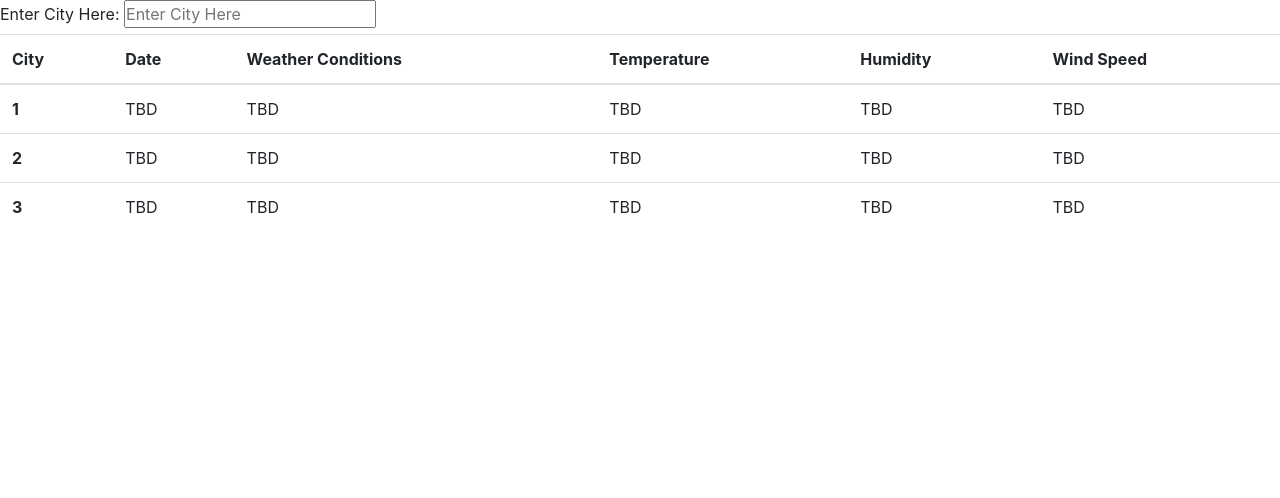
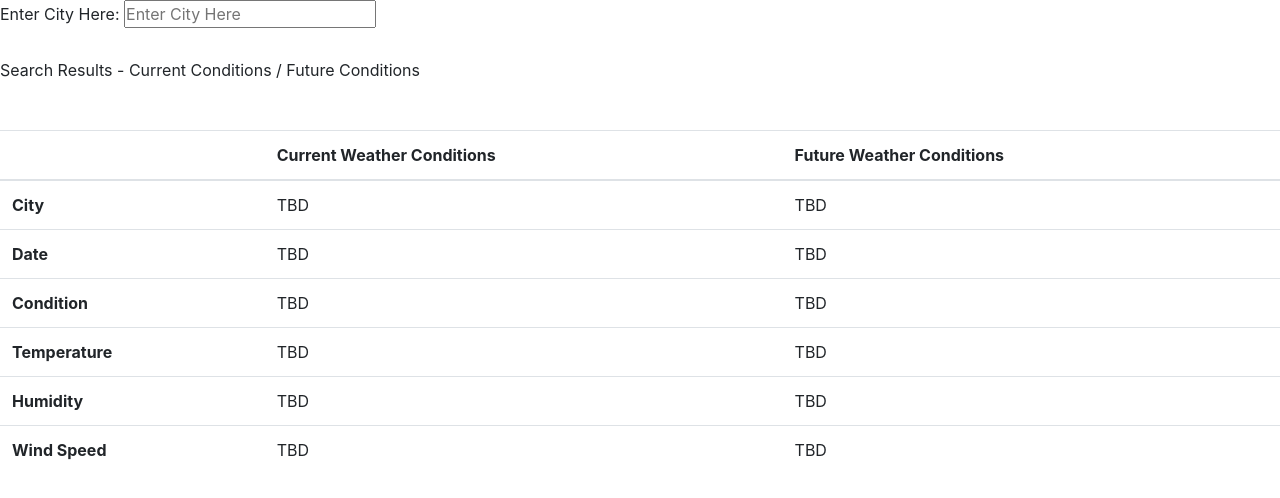
Before and after one commit to alam2tg/precision-weather-stats, a plain HTML site: page index.html in a window 1280 px wide. Drawn offline with nearby package versions, Linux system fonts and the light colour scheme.

Commit message:
Add HTML Page Layout

```diff
--- a/index.html
+++ b/index.html
@@ -1,13 +1,16 @@
 <!DOCTYPE html>
 <html lang="en">
+
 <head>
    <meta charset="UTF-8">
    <meta name="viewport" content="width=device-width, initial-scale=1.0">
    <link rel="stylesheet" href="assets/reset.css">
-   <link rel="stylesheet" href="https://cdn.jsdelivr.net/npm/bootstrap@4.3.1/dist/css/bootstrap.min.css" integrity="sha384-ggOyR0iXCbMQv3Xipma34MD+dH/1fQ784/j6cY/iJTQUOhcWr7x9JvoRxT2MZw1T" crossorigin="anonymous">
    <link rel="stylesheet" href="assets/style.css">
+   <link rel="stylesheet" href="https://cdn.jsdelivr.net/npm/bootstrap@4.3.1/dist/css/bootstrap.min.css"
+      integrity="sha384-ggOyR0iXCbMQv3Xipma34MD+dH/1fQ784/j6cY/iJTQUOhcWr7x9JvoRxT2MZw1T" crossorigin="anonymous">
    <title>Document</title>
 </head>
+
 <body>
    <div id="city">
       <form>
@@ -15,42 +18,49 @@
          <input type="text" id="cityInput" placeholder="Enter City Here">
       </form>
    </div>
+   <br>
+   <div>Search Results - Current Conditions / Future Conditions</div>
+   <br>
+   <br>
 
    <!--Bootstrap Table Below src="https://getbootstrap.com/docs/5.3/content/tables/"-->
    <!--city name, the date, an icon representation of weather conditions, the temperature, the humidity, and the wind speed-->
-   <table class="table">
+
+   <table class="table table-striped-columns">
       <thead>
          <tr>
-          <th scope="col">City</th>
-          <th scope="col">Date</th>
-          <th scope="col">Weather Conditions</th>
-          <th scope="col">Temperature</th>
-          <th scope="col">Humidity</th>
-          <th scope="col">Wind Speed</th>
-        </tr>
+            <th scope="col"></th>
+            <th scope="col">Current Weather Conditions</th>
+            <th scope="col">Future Weather Conditions</th>
       </thead>
       <tbody>
          <tr>
-          <th scope="row">1</th>
-          <td>TBD</td>
-          <td>TBD</td>
-          <td>TBD</td>
+            <th scope="row">City</th>
             <td>TBD</td>
             <td>TBD</td>
          </tr>
          <tr>
-          <th scope="row">2</th>
-          <td>TBD</td>
-          <td>TBD</td>
-          <td>TBD</td>
+            <th scope="row">Date</th>
             <td>TBD</td>
             <td>TBD</td>
          </tr>
          <tr>
-          <th scope="row">3</th>
+            <th scope="row">Condition</th>
             <td>TBD</td>
             <td>TBD</td>
+         </tr>
+         <tr>
+            <th scope="row">Temperature</th>
             <td>TBD</td>
+            <td>TBD</td>
+         <tr>
+            <th scope="row">Humidity</th>
+            <td>TBD</td>
+            <td>TBD</td>
+
+         </tr>
+         <tr>
+            <th scope="row">Wind Speed</th>
             <td>TBD</td>
             <td>TBD</td>
          </tr>
@@ -58,11 +68,18 @@
    </table>
    <!--Bootstrap Table Above-->
 
-  <script src="https://code.jquery.com/jquery-3.3.1.slim.min.js" integrity="sha384-q8i/X+965DzO0rT7abK41JStQIAqVgRVzpbzo5smXKp4YfRvH+8abtTE1Pi6jizo" crossorigin="anonymous"></script>
-   <script src="https://cdn.jsdelivr.net/npm/popper.js@1.14.7/dist/umd/popper.min.js" integrity="sha384-UO2eT0CpHqdSJQ6hJty5KVphtPhzWj9WO1clHTMGa3JDZwrnQq4sF86dIHNDz0W1" crossorigin="anonymous"></script>
-   <script src="https://cdn.jsdelivr.net/npm/bootstrap@4.3.1/dist/js/bootstrap.min.js" integrity="sha384-JjSmVgyd0p3pXB1rRibZUAYoIIy6OrQ6VrjIEaFf/nJGzIxFDsf4x0xIM+B07jRM" crossorigin="anonymous"></script>
+
+   <script src="https://code.jquery.com/jquery-3.3.1.slim.min.js"
+      integrity="sha384-q8i/X+965DzO0rT7abK41JStQIAqVgRVzpbzo5smXKp4YfRvH+8abtTE1Pi6jizo"
+      crossorigin="anonymous"></script>
+   <script src="https://cdn.jsdelivr.net/npm/popper.js@1.14.7/dist/umd/popper.min.js"
+      integrity="sha384-UO2eT0CpHqdSJQ6hJty5KVphtPhzWj9WO1clHTMGa3JDZwrnQq4sF86dIHNDz0W1"
+      crossorigin="anonymous"></script>
+   <script src="https://cdn.jsdelivr.net/npm/bootstrap@4.3.1/dist/js/bootstrap.min.js"
+      integrity="sha384-JjSmVgyd0p3pXB1rRibZUAYoIIy6OrQ6VrjIEaFf/nJGzIxFDsf4x0xIM+B07jRM"
+      crossorigin="anonymous"></script>
 
    <script src="./assets/script.js"></script>
+</body>
 
-</body>
 </html>
```
Lines whose indentation alone changed are shown as unchanged.
